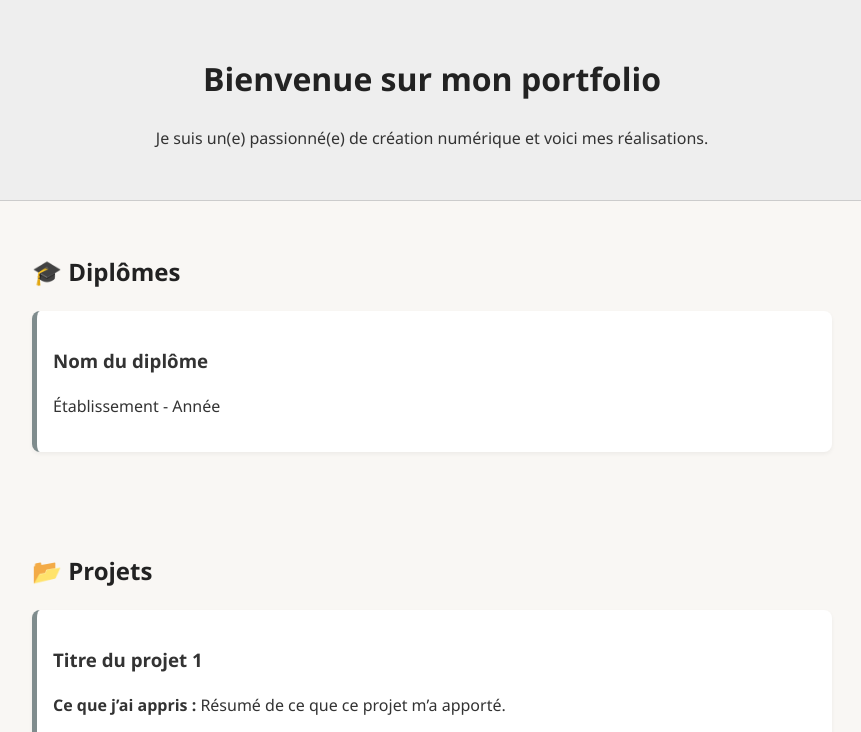
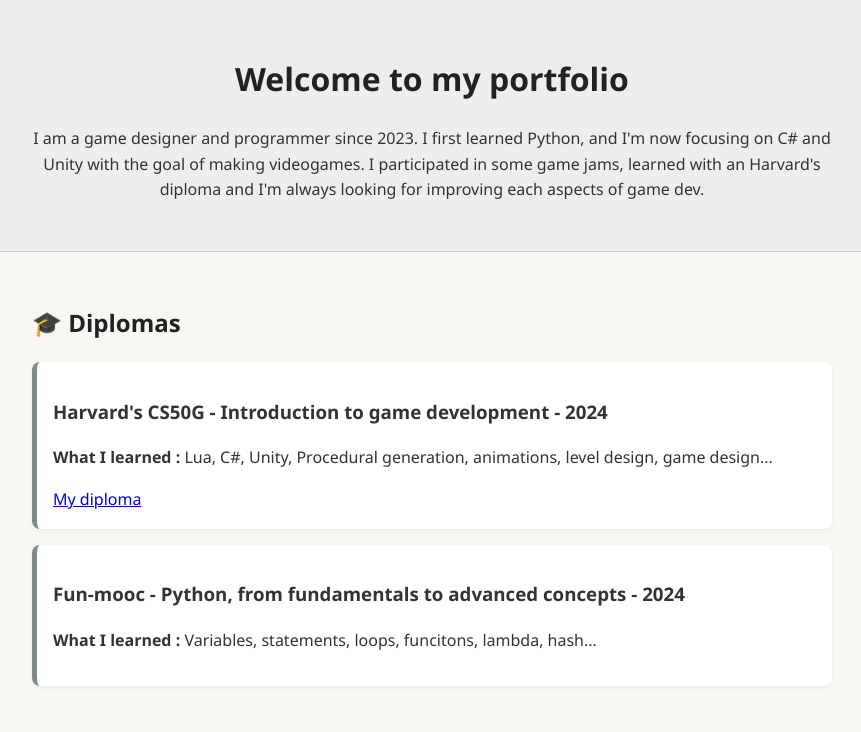
Before and after one commit to traguilar/traguilar.github.io, a plain HTML site: page index.html in a window 1280 px wide. Shown: the top 732 px of the page, without its empty margins (208-1069 px from the left). Drawn offline with Linux system fonts and the light colour scheme; grey boxes are pictures that could not be loaded.

Commit message:
Update index.html

```diff
--- a/index.html
+++ b/index.html
@@ -4,22 +4,28 @@
 <head>
     <meta charset="UTF-8">
     <meta name="viewport" content="width=device-width, initial-scale=1.0">
-    <title>Mon Portfolio</title>
+    <title>My Portfolio</title>
     <link rel="stylesheet" href="style.css">
 </head>
 <body>
     <header>
-        <h1>Bienvenue sur mon portfolio</h1>
-        <p>Je suis un(e) passionné(e) de création numérique et voici mes réalisations.</p>
+        <h1>Welcome to my portfolio</h1>
+        <p>I am a game designer and programmer since 2023. I first learned Python, and I'm now focusing on C# and Unity with the goal of making videogames. I participated in some game jams, learned with an Harvard's diploma and I'm always looking for improving each aspects of game dev.</p>
     </header>
 
     <section id="diplomes">
-        <h2>🎓 Diplômes</h2>
+        <h2>🎓 Diplomas</h2>
         <div class="carte-diplome">
-            <h3>Nom du diplôme</h3>
-            <p>Établissement - Année</p>
+            <h3>Harvard's CS50G - Introduction to game development - 2024</h3>
+            <p><strong>What I learned :</strong> Lua, C#, Unity, Procedural generation, animations, level design, game design...</p>
+            <a href = "https://certificates.cs50.io/f7818428-d914-4f53-8d8a-508340c440e6.pdf?size=letter" target = "_blank"> My diploma</a>
         </div>
-        <!-- Ajouter d'autres diplômes ici -->
+
+        <div class="carte-diplome">
+            <h3>Fun-mooc - Python, from fundamentals to advanced concepts - 2024</h3>
+            <p><strong>What I learned :</strong> Variables, statements, loops, funcitons, lambda, hash...</p>
+        </div>
+
     </section>
 
     <section id="projets">
@@ -140,7 +146,7 @@
     </section>
 
     <footer>
-        <p>© 2025 - Mon Portfolio</p>
+        <p>© 2025 - My Portfolio</p>
     </footer>
 </body>
 </html>
```
